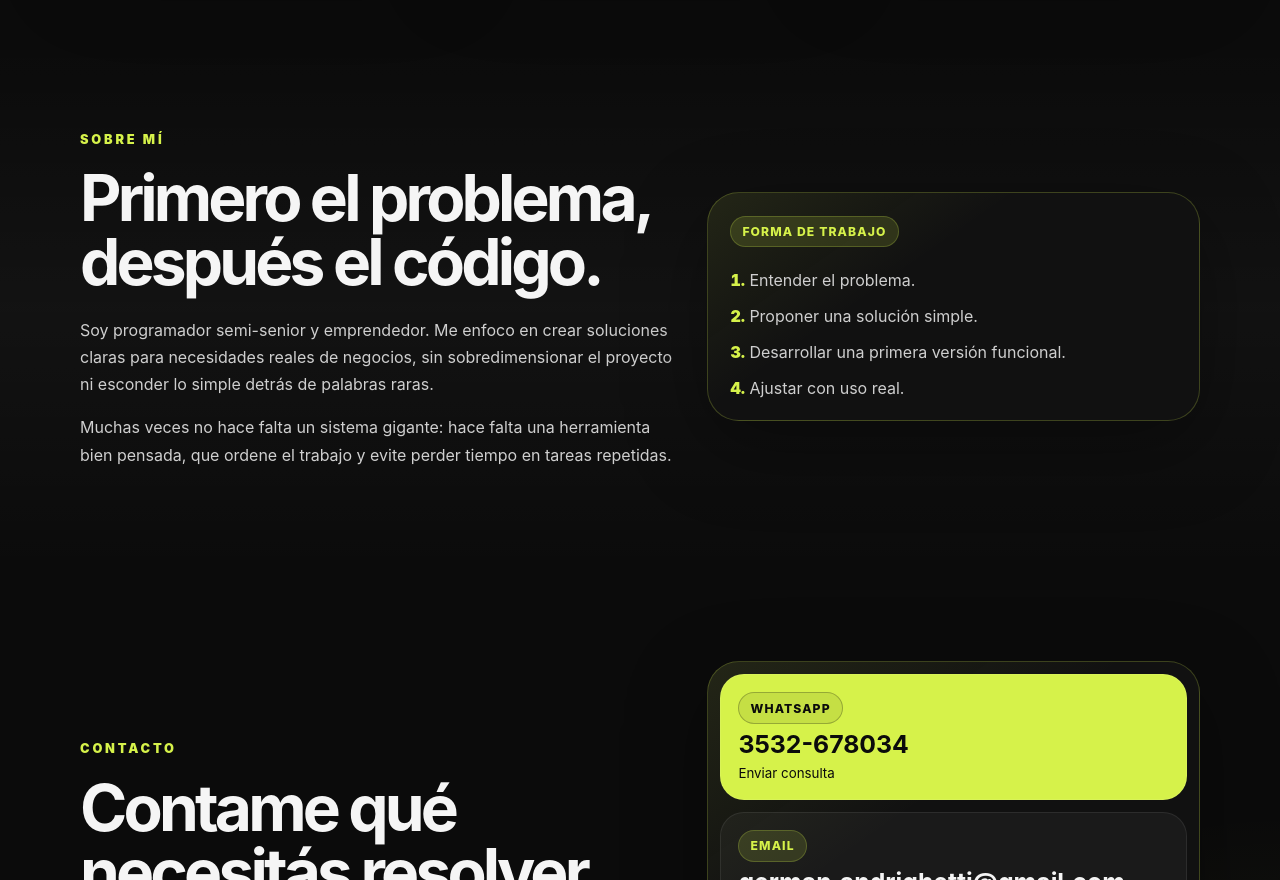
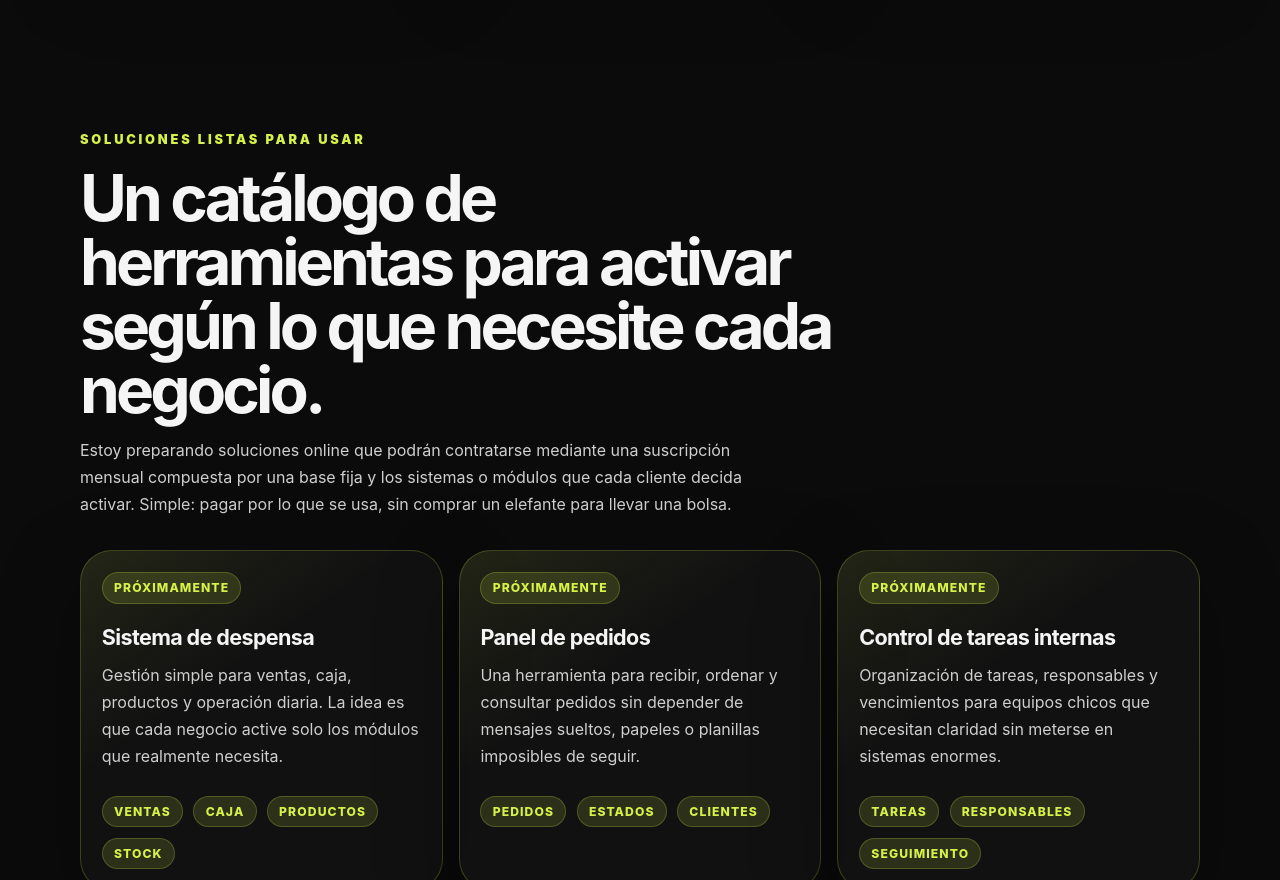
Before and after one commit to gnaEMV90/german-andrighetti-web, a React (Vite) app: page / in a window 1280 px wide. Shown: the part 1920-2800 px from the top of the page. Built offline with nearby package versions, Linux system fonts and the light colour scheme.

Commit message:
Agrega sección pública de soluciones

```diff
--- a/src/App.tsx
+++ b/src/App.tsx
@@ -35,6 +35,27 @@ const services = [
   },
 ];
 
+const solutions = [
+  {
+    tag: 'Próximamente',
+    title: 'Sistema de despensa',
+    text: 'Gestión simple para ventas, caja, productos y operación diaria. La idea es que cada negocio active solo los módulos que realmente necesita.',
+    modules: ['Ventas', 'Caja', 'Productos', 'Stock'],
+  },
+  {
+    tag: 'Próximamente',
+    title: 'Panel de pedidos',
+    text: 'Una herramienta para recibir, ordenar y consultar pedidos sin depender de mensajes sueltos, papeles o planillas imposibles de seguir.',
+    modules: ['Pedidos', 'Estados', 'Clientes'],
+  },
+  {
+    tag: 'Próximamente',
+    title: 'Control de tareas internas',
+    text: 'Organización de tareas, responsables y vencimientos para equipos chicos que necesitan claridad sin meterse en sistemas enormes.',
+    modules: ['Tareas', 'Responsables', 'Seguimiento'],
+  },
+];
+
 function App() {
   return (
     <div className="site-shell">
@@ -49,6 +70,7 @@ function App() {
 
         <nav className="main-nav" aria-label="Navegación principal">
           <a href="#servicios">Servicios</a>
+          <a href="#soluciones">Soluciones</a>
           <a href="#sobre-mi">Sobre mí</a>
           <a href="#contacto">Contacto</a>
         </nav>
@@ -113,6 +135,33 @@ function App() {
                   <span>{service.tag}</span>
                   <h3>{service.title}</h3>
                   <p>{service.text}</p>
+                </article>
+              ))}
+            </div>
+          </div>
+        </section>
+
+        <section className="section" id="soluciones">
+          <div className="container">
+            <div className="section-title">
+              <p className="eyebrow">Soluciones listas para usar</p>
+              <h2>Un catálogo de herramientas para activar según lo que necesite cada negocio.</h2>
+              <p>
+                Estoy preparando soluciones online que podrán contratarse mediante una suscripción mensual compuesta por una base fija y los sistemas o módulos que cada cliente decida activar. Simple: pagar por lo que se usa, sin comprar un elefante para llevar una bolsa.
+              </p>
+            </div>
+
+            <div className="services-grid">
+              {solutions.map((solution) => (
+                <article className="service-card" key={solution.title}>
+                  <span>{solution.tag}</span>
+                  <h3>{solution.title}</h3>
+                  <p>{solution.text}</p>
+                  <div className="chips">
+                    {solution.modules.map((module) => (
+                      <span key={module}>{module}</span>
+                    ))}
+                  </div>
                 </article>
               ))}
             </div>
```
